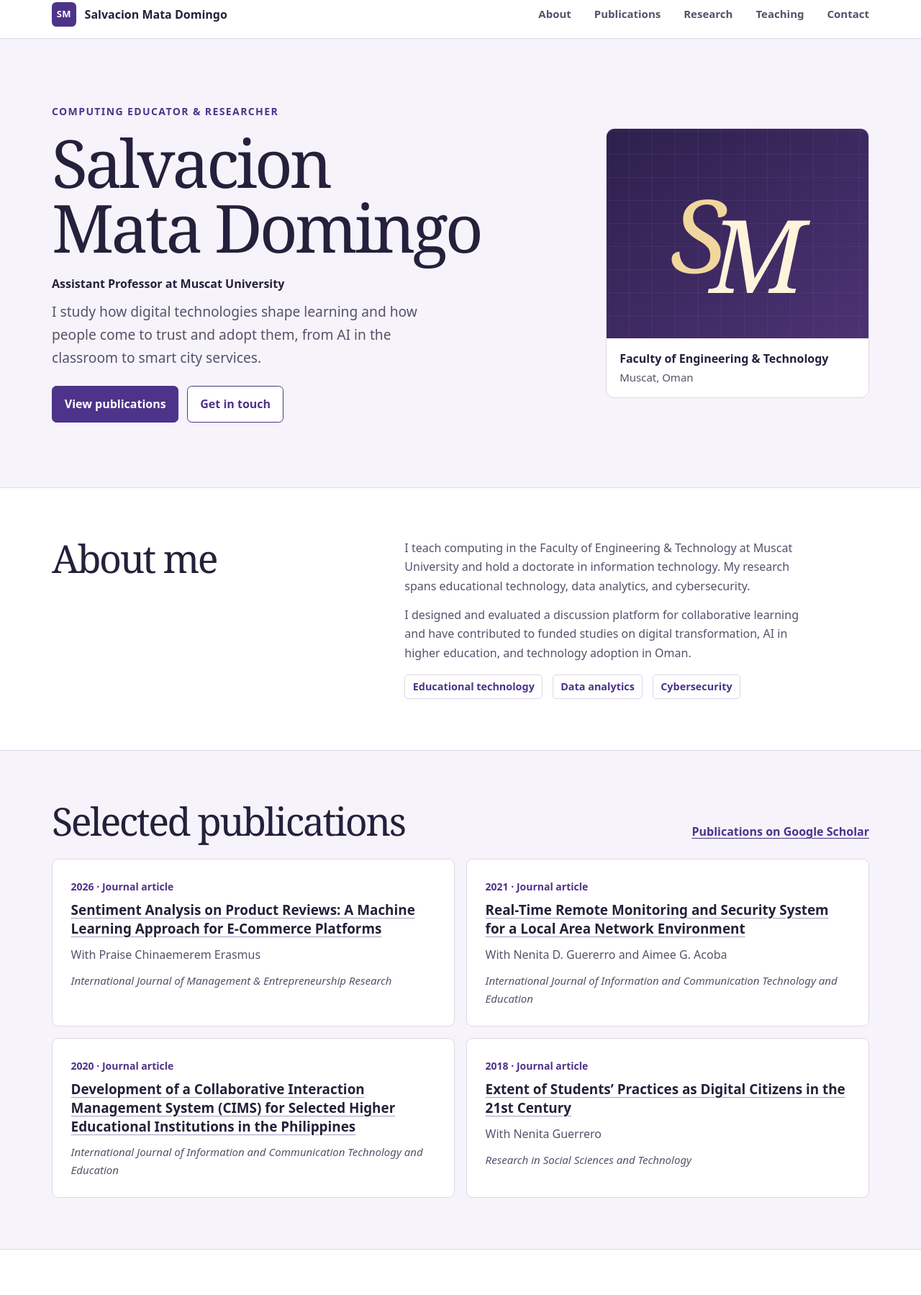
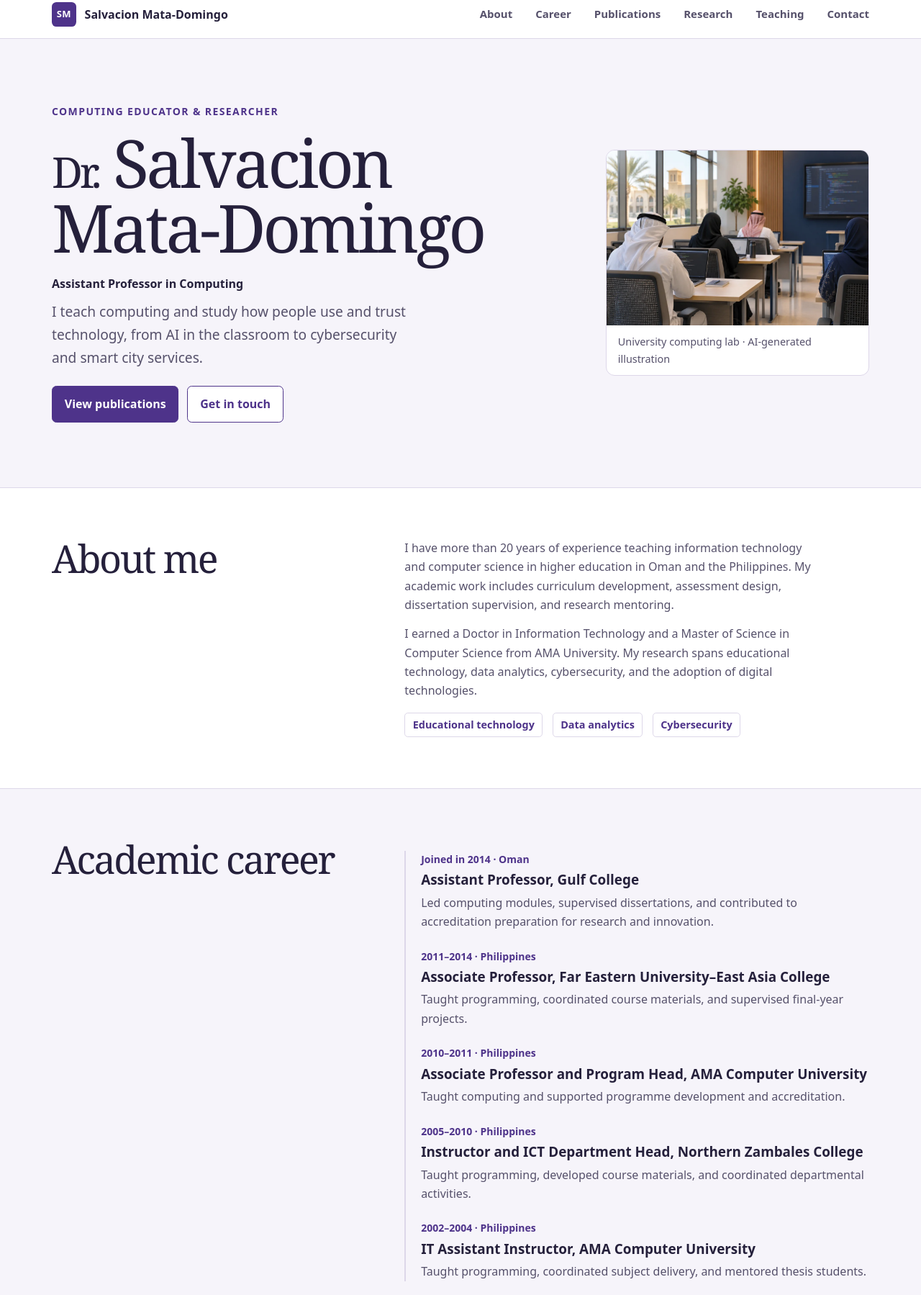
Before and after one commit to smdomingo/portfolio, a plain HTML site: page index.html in a window 1280 px wide. Shown: the part 13-1812 px from the top of the page at 72% size. Drawn offline with Linux system fonts and the light colour scheme.

Commit message:
Add academic career history and teaching illustrations

```diff
--- a/index.html
+++ b/index.html
@@ -3,17 +3,18 @@
 <head>
   <meta charset="utf-8">
   <meta name="viewport" content="width=device-width, initial-scale=1">
-  <meta name="description" content="Salvacion Mata Domingo, computing educator and researcher at Muscat University. Explore publications, funded projects, and student mentoring.">
-  <title>Salvacion Mata Domingo | Academic Portfolio</title>
-  <link rel="stylesheet" href="styles.css?v=2">
+  <meta name="description" content="Dr. Salvacion Mata-Domingo, assistant professor in computing. Explore her academic career, publications, research, and student mentoring.">
+  <title>Dr. Salvacion Mata-Domingo | Academic Portfolio</title>
+  <link rel="stylesheet" href="styles.css?v=3">
 </head>
 <body id="top">
   <a class="skip-link" href="#main">Skip to content</a>
   <header class="site-header">
     <div class="container header-inner">
-      <a class="wordmark" href="#top"><span aria-hidden="true">SM</span>Salvacion Mata Domingo</a>
+      <a class="wordmark" href="#top"><span aria-hidden="true">SM</span>Salvacion Mata-Domingo</a>
       <nav aria-label="Main navigation">
         <a href="#about">About</a>
+        <a href="#career">Career</a>
         <a href="#publications">Publications</a>
         <a href="#research">Research</a>
         <a href="#teaching">Teaching</a>
@@ -27,29 +28,26 @@
       <div class="container hero-inner">
         <div class="hero-copy">
           <p class="eyebrow">Computing educator &amp; researcher</p>
-          <h1 id="intro-title">Salvacion<br>Mata Domingo</h1>
-          <p class="role">Assistant Professor at Muscat University</p>
-          <p class="intro">I study how digital technologies shape learning and how people come to trust and adopt them, from AI in the classroom to smart city services.</p>
+          <h1 id="intro-title"><span class="honorific">Dr.</span> Salvacion<br>Mata-Domingo</h1>
+          <p class="role">Assistant Professor in Computing</p>
+          <p class="intro">I teach computing and study how people use and trust technology, from AI in the classroom to cybersecurity and smart city services.</p>
           <div class="actions">
             <a class="button primary" href="#publications">View publications</a>
             <a class="button secondary" href="#contact">Get in touch</a>
           </div>
         </div>
-        <div class="identity-card">
-          <div class="monogram" aria-hidden="true"><span>S</span><span>M</span></div>
-          <div class="identity-caption">
-            <p>Faculty of Engineering &amp; Technology</p>
-            <p>Muscat, Oman</p>
-          </div>
-        </div>
+        <figure class="career-figure hero-figure">
+          <img src="computing-teaching.webp" width="1200" height="800" alt="University students working at laptops in a computing lab" fetchpriority="high">
+          <figcaption>University computing lab · AI-generated illustration</figcaption>
+        </figure>
       </div>
     </section>
 
     <section class="section container split" id="about" aria-labelledby="about-title">
       <h2 id="about-title">About me</h2>
       <div class="prose">
-        <p>I teach computing in the Faculty of Engineering &amp; Technology at Muscat University and hold a doctorate in information technology. My research spans educational technology, data analytics, and cybersecurity.</p>
-        <p>I designed and evaluated a discussion platform for collaborative learning and have contributed to funded studies on digital transformation, AI in higher education, and technology adoption in Oman.</p>
+        <p>I have more than 20 years of experience teaching information technology and computer science in higher education in Oman and the Philippines. My academic work includes curriculum development, assessment design, dissertation supervision, and research mentoring.</p>
+        <p>I earned a Doctor in Information Technology and a Master of Science in Computer Science from AMA University. My research spans educational technology, data analytics, cybersecurity, and the adoption of digital technologies.</p>
         <ul class="topics" aria-label="Research interests">
           <li>Educational technology</li>
           <li>Data analytics</li>
@@ -58,7 +56,40 @@
       </div>
     </section>
 
-    <section class="section shaded" id="publications" aria-labelledby="publications-title">
+    <section class="section shaded" id="career" aria-labelledby="career-title">
+      <div class="container split">
+        <h2 id="career-title">Academic career</h2>
+        <ol class="career-list">
+          <li>
+            <p class="meta">Joined in 2014 · Oman</p>
+            <h3>Assistant Professor, Gulf College</h3>
+            <p>Led computing modules, supervised dissertations, and contributed to accreditation preparation for research and innovation.</p>
+          </li>
+          <li>
+            <p class="meta">2011–2014 · Philippines</p>
+            <h3>Associate Professor, Far Eastern University–East Asia College</h3>
+            <p>Taught programming, coordinated course materials, and supervised final-year projects.</p>
+          </li>
+          <li>
+            <p class="meta">2010–2011 · Philippines</p>
+            <h3>Associate Professor and Program Head, AMA Computer University</h3>
+            <p>Taught computing and supported programme development and accreditation.</p>
+          </li>
+          <li>
+            <p class="meta">2005–2010 · Philippines</p>
+            <h3>Instructor and ICT Department Head, Northern Zambales College</h3>
+            <p>Taught programming, developed course materials, and coordinated departmental activities.</p>
+          </li>
+          <li>
+            <p class="meta">2002–2004 · Philippines</p>
+            <h3>IT Assistant Instructor, AMA Computer University</h3>
+            <p>Taught programming, coordinated subject delivery, and mentored thesis students.</p>
+          </li>
+        </ol>
+      </div>
+    </section>
+
+    <section class="section" id="publications" aria-labelledby="publications-title">
       <div class="container">
         <div class="section-head">
           <h2 id="publications-title">Selected publications</h2>
@@ -66,10 +97,21 @@
         </div>
         <div class="publication-grid">
           <article class="publication">
+            <p class="meta">2026 · Proceedings chapter</p>
+            <h3><a href="https://www.routledge.com/Emerging-Technologies-in-AI-Computation-Communication-and-Cybersecu/Ali-Anguera-Kumar-Tripathi/p/book/9781041240341">Predictive Learning Analytics for Student Retention in Oman’s Higher Education</a></h3>
+            <p>With Rolou Lyn Maata and Aruna Devi Karuppasamy</p>
+            <p class="venue">Emerging Technologies in AI, Computation, Communication, and Cybersecurity · CRC Press</p>
+          </article>
+          <article class="publication">
             <p class="meta">2026 · Journal article</p>
             <h3><a href="https://www.researchgate.net/publication/399982240_Sentiment_analysis_on_product_reviews_A_machine_learning_approach_for_e-_commerce_platforms">Sentiment Analysis on Product Reviews: A Machine Learning Approach for E-Commerce Platforms</a></h3>
             <p>With Praise Chinaemerem Erasmus</p>
             <p class="venue">International Journal of Management &amp; Entrepreneurship Research</p>
+          </article>
+          <article class="publication">
+            <p class="meta">2022 · Book chapter</p>
+            <h3><a href="https://iiari.org/book/chapter/collaborative-interaction-management-system-cims-for-higher-educational-institutions/">Collaborative Interaction Management System (CIMS) for Higher Educational Institutions</a></h3>
+            <p class="venue">Pedagogy for Online Learning: Theory &amp; Practice</p>
           </article>
           <article class="publication">
             <p class="meta">2021 · Journal article</p>
@@ -92,7 +134,8 @@
       </div>
     </section>
 
-    <section class="section container" id="research" aria-labelledby="research-title">
+    <section class="section shaded" id="research" aria-labelledby="research-title">
+      <div class="container">
         <div class="section-head">
           <h2 id="research-title">Research projects</h2>
           <a href="https://www.linkedin.com/in/salvacion-mata-domingo/">More projects on LinkedIn</a>
@@ -114,19 +157,23 @@
             <p>Studying how trust shapes the adoption of smart city technologies in Oman.</p>
           </article>
         </div>
-    </section>
-
-    <section class="section shaded" id="teaching" aria-labelledby="teaching-title">
-      <div class="container split">
-        <h2 id="teaching-title">Teaching and mentoring</h2>
-        <div class="prose">
-          <p>I supervise undergraduate dissertations and mentor student researchers as they develop proposals and plan their studies.</p>
-          <p>For the funded Green AI project, I guided students in exploring how AI could support environmental sustainability in Oman.</p>
-        </div>
       </div>
     </section>
 
-    <section class="section container split" id="contact" aria-labelledby="contact-title">
+    <section class="section container teaching-layout" id="teaching" aria-labelledby="teaching-title">
+      <div class="prose">
+        <h2 id="teaching-title">Teaching and mentoring</h2>
+        <p>I have supervised more than 50 dissertation students, guiding them through research design, implementation, evaluation, and academic writing. I develop teaching materials and assessments for programming, software engineering, web systems, databases, and cybersecurity.</p>
+        <p>As faculty mentor for the funded Green AI project, I guided students in exploring how AI could support environmental sustainability in Oman.</p>
+      </div>
+      <figure class="career-figure">
+        <img src="research-mentoring.webp" width="1200" height="800" alt="Collaborators reviewing a research chart and notebook around a table" loading="lazy" decoding="async">
+        <figcaption>Research mentoring · AI-generated illustration</figcaption>
+      </figure>
+    </section>
+
+    <section class="section shaded" id="contact" aria-labelledby="contact-title">
+      <div class="container split">
         <h2 id="contact-title">Get in touch</h2>
         <div class="prose">
           <p>Connect with me about research collaborations or student research.</p>
@@ -137,12 +184,13 @@
             <li><a href="https://github.com/smdomingo">GitHub</a></li>
           </ul>
         </div>
+      </div>
     </section>
   </main>
 
   <footer class="site-footer">
     <div class="container footer-inner">
-      <span>Salvacion Mata Domingo</span>
+      <span>Dr. Salvacion Mata-Domingo</span>
       <a href="#top">Back to top</a>
     </div>
   </footer>
--- a/styles.css
+++ b/styles.css
@@ -39,6 +39,7 @@ nav a:hover { text-decoration: underline; }
 .eyebrow { letter-spacing: .1em; text-transform: uppercase; }
 h1, h2 { font-family: var(--display); font-weight: 400; letter-spacing: -.045em; }
 h1 { font-size: clamp(3rem, 7.2vw, 7rem); line-height: .98; margin-block: .85rem 1.25rem; }
+.honorific { font-size: .64em; }
 .role { font-weight: 740; }
 .intro { max-width: 47ch; margin-top: .65rem; color: var(--muted); font-size: clamp(1.03rem, 1.6vw, 1.2rem); }
 .actions { display: flex; flex-wrap: wrap; gap: .75rem; margin-top: 1.5rem; }
@@ -48,26 +49,10 @@ h1 { font-size: clamp(3rem, 7.2vw, 7rem); line-height: .98; margin-block: .85rem
 .secondary { background: var(--paper); }
 .secondary:hover { background: #ebe5f5; }
 
-.identity-card { max-width: 25rem; width: 100%; justify-self: end; overflow: hidden; border: 1px solid var(--line); border-radius: .75rem; background: var(--paper); }
-.monogram {
-  display: flex;
-  align-items: center;
-  justify-content: center;
-  min-height: 12rem;
-  aspect-ratio: 1.25;
-  isolation: isolate;
-  background:
-    repeating-linear-gradient(0deg, transparent 0 31px, #a385d533 32px),
-    repeating-linear-gradient(90deg, transparent 0 31px, #a385d533 32px),
-    linear-gradient(145deg, #2d204d, #4c3373);
-  color: #f1d79d;
-  font: italic clamp(5rem, 11vw, 10rem)/1 var(--display);
-  letter-spacing: -.16em;
-  padding-inline-end: .15em;
-}
-.monogram span + span { color: #fff3db; margin-top: .4em; }
-.identity-caption { padding: .95rem 1.15rem; font-weight: 650; }
-.identity-caption p + p { color: var(--muted); font-size: .9375rem; font-weight: 400; }
+.career-figure { min-width: 0; margin: 0; overflow: hidden; border: 1px solid var(--line); border-radius: .75rem; background: var(--paper); }
+.hero-figure { width: 100%; max-width: 29rem; justify-self: end; }
+.career-figure img { display: block; width: 100%; height: auto; }
+.career-figure figcaption { padding: .7rem 1rem; color: var(--muted); font-size: .9rem; }
 
 .section { padding-block: clamp(2.6rem, 5.5vw, 5rem); }
 .shaded { background: var(--tint); border-block: 1px solid var(--line); }
@@ -77,6 +62,13 @@ h2 { font-size: clamp(2.05rem, 4.2vw, 3.45rem); line-height: 1.05; }
 .prose p + p { margin-top: .85rem; }
 .topics, .profile-links { display: flex; flex-wrap: wrap; gap: .6rem .85rem; margin-top: 1.05rem; list-style: none; }
 .topics li { padding: .28rem .65rem; border: 1px solid var(--line); border-radius: .3rem; color: var(--accent); font-size: .9rem; font-weight: 580; }
+.career-list { list-style: none; border-left: 2px solid var(--line); padding-left: 1.3rem; }
+.career-list li { padding-bottom: 1.45rem; }
+.career-list li:last-child { padding-bottom: 0; }
+.career-list h3 { margin-top: .25rem; }
+.career-list h3 + p { margin-top: .35rem; color: var(--muted); }
+.teaching-layout { display: grid; align-items: center; grid-template-columns: minmax(0, 1.15fr) minmax(0, 1fr); gap: clamp(1.25rem, 5vw, 4rem); }
+.teaching-layout h2 { margin-bottom: .85rem; }
 
 .section-head { display: flex; flex-wrap: wrap; align-items: baseline; justify-content: space-between; gap: .75rem 1.5rem; margin-bottom: 1.45rem; }
 .section-head a, .profile-links a { font-weight: 650; }
@@ -85,7 +77,7 @@ h2 { font-size: clamp(2.05rem, 4.2vw, 3.45rem); line-height: 1.05; }
 .project-grid { grid-template-columns: repeat(3, minmax(0, 1fr)); }
 .publication, .project { padding: clamp(1.15rem, 2.6vw, 1.6rem); border: 1px solid var(--line); border-radius: .55rem; }
 .publication { background: var(--paper); }
-.project { border-top: .2rem solid var(--accent); background: var(--tint); }
+.project { border-top: .2rem solid var(--accent); background: var(--paper); }
 h3 { font-size: 1.18rem; line-height: 1.38; margin-top: .5rem; }
 h3 a { color: var(--ink); text-decoration-color: #aa98c5; }
 .publication h3 ~ p, .project h3 + p { margin-top: .65rem; color: var(--muted); }
@@ -94,9 +86,8 @@ h3 a { color: var(--ink); text-decoration-color: #aa98c5; }
 
 @media (max-width: 48rem) {
   .container { width: min(71rem, calc(100% - 2rem)); }
-  .hero-inner, .split { grid-template-columns: 1fr; }
-  .identity-card { justify-self: start; max-width: 19rem; }
-  .monogram { min-height: 7.5rem; aspect-ratio: 2.6; }
+  .hero-inner, .split, .teaching-layout { grid-template-columns: 1fr; }
+  .hero-figure { justify-self: start; }
   .project-grid { grid-template-columns: repeat(2, minmax(0, 1fr)); }
 }
 
```
Also changed, not shown: computing-teaching.webp (added), research-mentoring.webp (added). Lines whose indentation alone changed are shown as unchanged.
